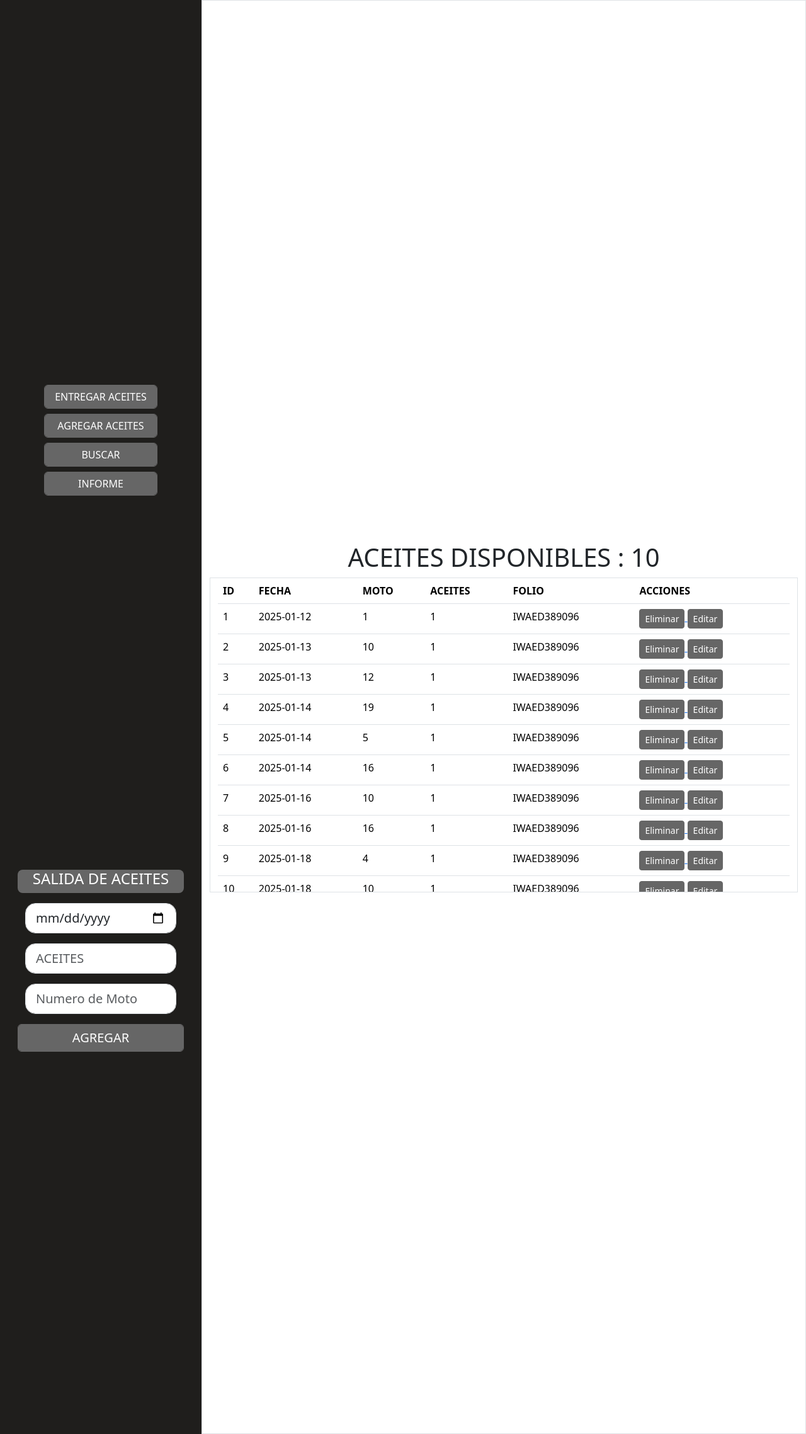
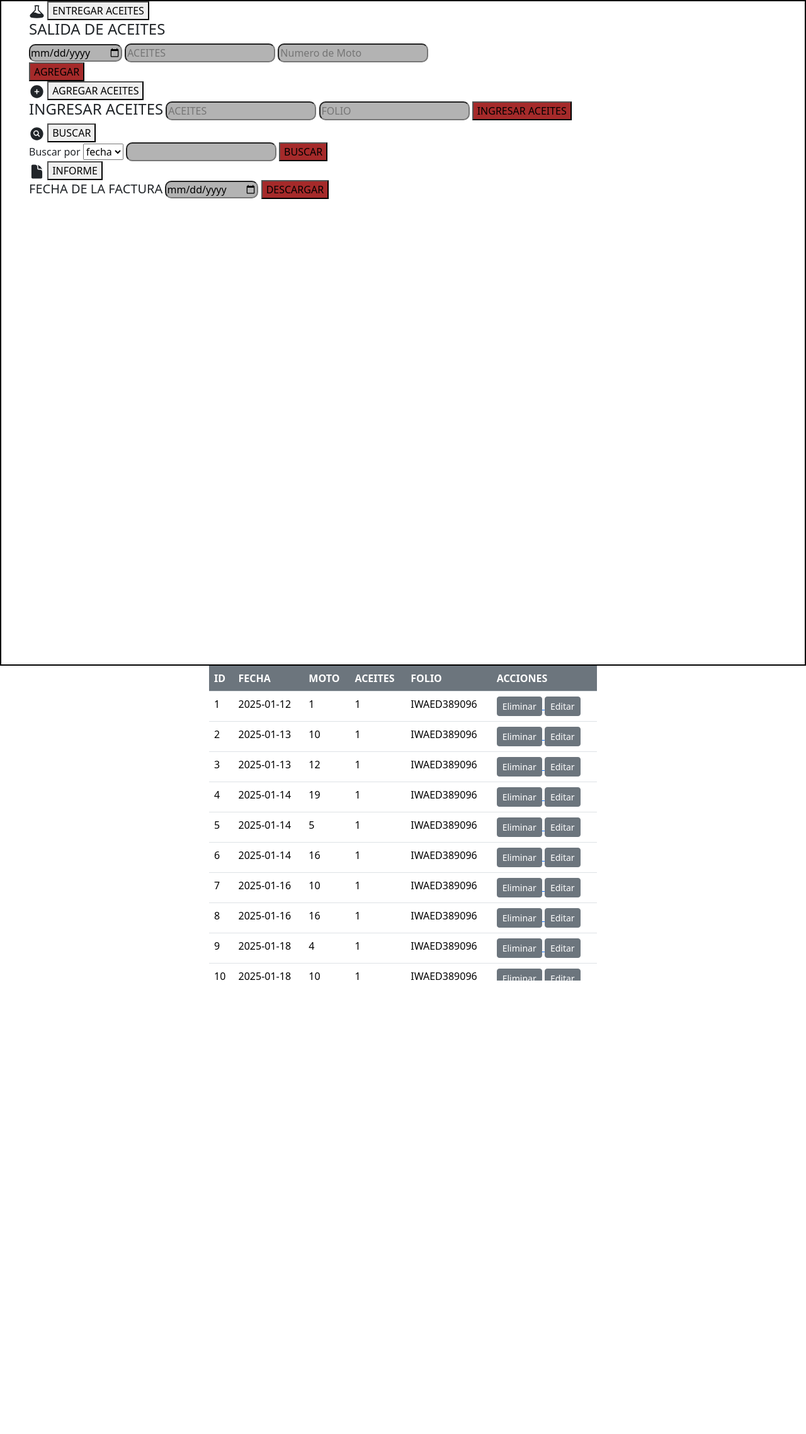
Before and after one commit to AlejandroCR070600/AceitesSufa, a PHP site: page / in a window 1280 px wide. Shown: the whole page at 63% size. Run offline with PHP 8.4, Linux system fonts and the light colour scheme; data comes from the database, SQL or seed files in the repository.

Commit message:
se esta haciendo el diseño

```diff
--- a/index.css
+++ b/index.css
@@ -2,6 +2,12 @@
  *{
         margin:none;
         padding:none;
+      }
+
+      body,html{
+        height: 100%;
+        margin:none;
+        padding: none;
       }
 
 .tableUI{
@@ -10,6 +16,32 @@
     height: 500px;
 
 }
+
 aside{
-    height: 100%;
+    border: 2px solid black;
 }
+ul{
+    list-style: none;
+}
+input[type="number"],
+input[type="text"],
+input[type="date"]{
+    background-color: rgb(179, 179, 179);
+    -moz-appearance: textfield;
+    border-radius: 10px;
+}
+
+input[type="submit"]{
+    background-color: brown;
+}
+.form{
+    display: none;
+}
+svg{
+  width: 25px;
+}
+
+.div{
+  border:2px solid red;
+  width: 30%;
+}
--- a/index.js
+++ b/index.js
@@ -1,10 +1,10 @@
+function mostrarFormulario(formID){
 
-  function mostrarFormulario(formId) {
-            // Ocultar todos los formularios
-            document.querySelectorAll('.form-container').forEach(function(form) {
+console.log(formID);
+document.querySelectorAll('.form').forEach(function(form) {
                 form.style.display = 'none';
             });
 
             // Mostrar el formulario seleccionado
-            document.getElementById('form' + formId).style.display = 'block';
-        }
+            document.getElementById('form' + formID).style.display = 'block';
+}
--- a/index.php
+++ b/index.php
@@ -56,101 +56,100 @@ if (isset($_GET['opciones'])) {
     <link href="index.css" rel="stylesheet">
 
     <script src="https://cdn.jsdelivr.net/npm/bootstrap@5.3.0-alpha1/dist/js/bootstrap.bundle.min.js"></script>
-    <style>
 
-
-.transparent{
-    background:transparent !important;
-}
-
-
-        .form-container {
-            display: none; /* Ocultar formularios inicialmente */
-
-
-        }
-        #form1 {
-            display: block;
-        }
-    </style>
 </head>
 
-<body class="">
-    <div class=" container-fluid ">
-        <section class="row  ">
+<body class="container-fluid">
+    <div class="">
 
-            <aside class="col-md-3  bg-dark min-vh-100  text-center  p-3 d-flex flex-column align-items-center justify-content-evenly" >
-
-                    <nav class=" d-flex flex-column justify-content-center align-items-center" role="group" aria-label="Basic example" >
-
-                                <button type="button" class=" m-1 btn btn-primary form-control" onclick="mostrarFormulario(1)">ENTREGAR ACEITES</button>
-                                <button type="button" class=" m-1 btn btn-primary form-control" onclick="mostrarFormulario(2)">AGREGAR ACEITES</button>
-
-                                <button type="button" class=" m-1 btn btn-primary form-control" onclick="mostrarFormulario(3)">BUSCAR</button>
-                                <button type="button" class=" m-1 btn btn-primary form-control" onclick="mostrarFormulario(4)">INFORME</button>
-
-
-                    </nav>
-
-
-                <form   id="form1" method="POST" action="BD/agregar_datos.php" class="d-flex flex-column container ">
-                    <label class="text-white bg-primary mb-3 rounded-3"><h4>SALIDA DE ACEITES</h4></label>
-
-             <div class="container">           <input type="date" id="fecha" name="fecha" placeholder="FECHA" class="col-md-10 rounded-4 form-control form-control-lg mb-3" >
-
-                        <input type="number" id="Aceites" name="Aceites" placeholder="ACEITES" class="col-md-10 rounded-4 form-control form-control-lg mb-3" >
-
-                        <input type="text" id="Num_moto" name="Num_Moto" placeholder="Numero de Moto" class="col-md-10 rounded-4 form-control form-control-lg mb-3" >
-                    </div>
-
-
-                        <input type="submit" value="AGREGAR" class="col-md-10 form-control btn btn-primary fs-5">
-
-
-                </form>
-
-                <form method="GET" action="BD/aceites_Disponibles.php" id="form2" class="form-container text-center">
-                    <label> <h4>INGRESAR ACEITES</h4></label>
-                    <input type="number" name="ingresoAceites" id="ingresoAceites" placeholder="ACEITES"  >
-                    <input type="text" name="ingresoFolio" id="ingresoFolio" placeholder="FOLIO" >
-                    <input type="submit" value="INGRESAR ACEITES" id="ing_Aceites" name="ing_Aceites" >
-                </form>
-
-                <form id="form3" class="form-container text-center " method="GET" action="" >
-                    <label for="buscar" class="form-label ">Buscar por</label>
-                    <select name="opciones" id="opciones" required class="form-select-sm text-white bg-secondary">
-                        <option value="Fecha" >fecha</option>
-                        <option value="Moto_Num">Moto</option>
-                        <option value="id" >folio</option>
-                    </select>
-                    <input type="input" id="buscar" name="buscar" class="" >
-                    <input type="submit" value="BUSCAR" class="">
-                </form>
+         <div class="row vh-100">
 
 
 
-                <form id="form4" class="form-container text-center" method="POST" action="pdf/generador_PDF.php">
-                    <label><h5>FECHA DE LA FACTURA</h5></label>
+    <aside id="aside" class="">
+        <ul class="">
+            <li class="">
+                <svg xmlns="http://www.w3.org/2000/svg" viewBox="0 0 24 24" fill="currentColor" class="">
+                    <path fill-rule="evenodd" d="M10.5 3.798v5.02a3 3 0 0 1-.879 2.121l-2.377 2.377a9.845 9.845 0 0 1 5.091 1.013 8.315 8.315 0 0 0 5.713.636l.285-.071-3.954-3.955a3 3 0 0 1-.879-2.121v-5.02a23.614 23.614 0 0 0-3 0Zm4.5.138a.75.75 0 0 0 .093-1.495A24.837 24.837 0 0 0 12 2.25a25.048 25.048 0 0 0-3.093.191A.75.75 0 0 0 9 3.936v4.882a1.5 1.5 0 0 1-.44 1.06l-6.293 6.294c-1.62 1.621-.903 4.475 1.471 4.88 2.686.46 5.447.698 8.262.698 2.816 0 5.576-.239 8.262-.697 2.373-.406 3.092-3.26 1.47-4.881L15.44 9.879A1.5 1.5 0 0 1 15 8.818V3.936Z" clip-rule="evenodd" />
+                </svg>
+                <button type="button" class="" onclick="mostrarFormulario(1)">ENTREGAR ACEITES</button>
+            </li>
+            <li id="form1" class="">
+                <form method="POST" action="BD/agregar_datos.php" class="">
+                    <label class=""><h4>SALIDA DE ACEITES</h4></label>
+                    <div class="">
+                        <input type="date" id="fecha" name="fecha" placeholder="FECHA" class="">
+                        <input type="number" id="Aceites" name="Aceites" placeholder="ACEITES" class="">
+                        <input type="text" id="Num_moto" name="Num_Moto" placeholder="Numero de Moto" class="">
+                    </div>
+                    <input type="submit" value="AGREGAR" class="">
+                </form>
+            </li>
+            <li class="">
+                <svg xmlns="http://www.w3.org/2000/svg" viewBox="0 0 24 24" fill="currentColor" class="">
+                    <path fill-rule="evenodd" d="M12 2.25c-5.385 0-9.75 4.365-9.75 9.75s4.365 9.75 9.75 9.75 9.75-4.365 9.75-9.75S17.385 2.25 12 2.25ZM12.75 9a.75.75 0 0 0-1.5 0v2.25H9a.75.75 0 0 0 0 1.5h2.25V15a.75.75 0 0 0 1.5 0v-2.25H15a.75.75 0 0 0 0-1.5h-2.25V9Z" clip-rule="evenodd" />
+                </svg>
+                <button type="button" class="" onclick="mostrarFormulario(2)">AGREGAR ACEITES</button>
+            </li>
+            <li id="form2" class="">
+                <form method="GET" action="BD/aceites_Disponibles.php" class="">
+                    <label class=""><h4>INGRESAR ACEITES</h4></label>
+                    <input type="number" name="ingresoAceites" id="ingresoAceites" placeholder="ACEITES" class="">
+                    <input type="text" name="ingresoFolio" id="ingresoFolio" placeholder="FOLIO" class="">
+                    <input type="submit" value="INGRESAR ACEITES" id="ing_Aceites" name="ing_Aceites" class="">
+                </form>
+            </li>
+            <li class="">
+                <svg xmlns="http://www.w3.org/2000/svg" viewBox="0 0 24 24" fill="currentColor" class="">
+                    <path d="M8.25 10.875a2.625 2.625 0 1 1 5.25 0 2.625 2.625 0 0 1-5.25 0Z" />
+                    <path fill-rule="evenodd" d="M12 2.25c-5.385 0-9.75 4.365-9.75 9.75s4.365 9.75 9.75 9.75 9.75-4.365 9.75-9.75S17.385 2.25 12 2.25Zm-1.125 4.5a4.125 4.125 0 1 0 2.338 7.524l2.007 2.006a.75.75 0 1 0 1.06-1.06l-2.006-2.007a4.125 4.125 0 0 0-3.399-6.463Z" clip-rule="evenodd" />
+                </svg>
+                <button type="button" class="" onclick="mostrarFormulario(3)">BUSCAR</button>
+            </li>
+            <li id="form3" class="">
+                <form method="GET" action="" class="">
+                    <label for="buscar" class="">Buscar por</label>
+                    <select name="opciones" id="opciones" required class="">
+                        <option value="Fecha">fecha</option>
+                        <option value="Moto_Num">Moto</option>
+                        <option value="id">folio</option>
+                    </select>
+                    <input type="text" id="buscar" name="buscar" class="">
+                    <input type="submit" value="BUSCAR" class="">
+                </form>
+            </li>
+            <li class="">
+                <svg xmlns="http://www.w3.org/2000/svg" viewBox="0 0 24 24" fill="currentColor" class="">
+                    <path d="M5.625 1.5c-1.036 0-1.875.84-1.875 1.875v17.25c0 1.035.84 1.875 1.875 1.875h12.75c1.035 0 1.875-.84 1.875-1.875V12.75A3.75 3.75 0 0 0 16.5 9h-1.875a1.875 1.875 0 0 1-1.875-1.875V5.25A3.75 3.75 0 0 0 9 1.5H5.625Z" />
+                    <path d="M12.971 1.816A5.23 5.23 0 0 1 14.25 5.25v1.875c0 .207.168.375.375.375H16.5a5.23 5.23 0 0 1 3.434 1.279 9.768 9.768 0 0 0-6.963-6.963Z" />
+                </svg>
+                <button type="button" class="" onclick="mostrarFormulario(4)">INFORME</button>
+            </li>
+            <li id="form4" class="">
+                <form method="POST" action="pdf/generador_PDF.php" class="">
+                    <label class=""><h5>FECHA DE LA FACTURA</h5></label>
                     <input id="select_Informe" name="select_Informe" type="DATE" class="">
                     <input type="submit" name="submitInforme" value="DESCARGAR" class="">
                 </form>
+            </li>
+        </ul>
+    </aside>
 
-            </aside>
 
-            <main class=" d-flex flex-column align-items-center justify-content-center col-md-9 border" >
-                <?php echo"<h1 >".$aceites_Stock."</h1>"; ?>
-                <div class="tableUI container-fluid table-responsive border">
-                    <table class="table" >
-                        <thead class="">
-                            <tr>
-                                <th>ID</th>
-                                <th>FECHA</th>
-                                <th>MOTO</th>
-                                <th>ACEITES</th>
-                                <th>FOLIO</th>
-                                <th>ACCIONES</th>
+
+                <div class=" container tableUI col-sm-12 col-md-6">
+                    <table class="table table-hover " >
+                        <thead class="" >
+                            <tr >
+                                <th class="bg-secondary  text-white">ID</th>
+                                <th class="bg-secondary  text-white">FECHA</th>
+                                <th class="bg-secondary  text-white">MOTO</th>
+                                <th class="bg-secondary  text-white">ACEITES</th>
+                                <th class="bg-secondary  text-white">FOLIO</th>
+                                <th class="bg-secondary  text-white">ACCIONES</th>
                             </tr>
                         </thead>
+
                         <tbody class="" >
                             <?php
                             if ($result->num_rows > 0) {
@@ -163,10 +162,10 @@ if (isset($_GET['opciones'])) {
                                     echo "<td>".$row['folio']."</td>";
                                     echo "<td>
                                             <a href='BD/eliminar.php?id=" . $row['id'] . "' onclick='return confirm(\"¿Estás seguro de eliminar este registro?\")'>
-                                                <button class='btn btn-primary text-white btn-sm'>Eliminar</button>
+                                                <button class='btn btn-secondary text-white btn-sm'>Eliminar</button>
                                             </a>
                                             <a href='BD/agregar_datosE.php?id=" . $row['id'] . "'>
-                                                <button class='btn btn-primary text-white btn-sm'>Editar</button>
+                                                <button class='btn btn-secondary text-white btn-sm'>Editar</button>
                                             </a>
                                         </td>";
                                     echo "</tr>";
@@ -174,17 +173,21 @@ if (isset($_GET['opciones'])) {
                             }
                             ?>
                         </tbody>
+
                     </table>
                 </div>
-            </main>
-        </section>
+
+         </div>
+
+
+
     </div>
 
 
 
 
 
-<script src=""></script>
+<script src="index.js"></script>
 <style>
     .table-responsive::-webkit-scrollbar {
         width: 8px; /* Ancho del scroll */
--- a/styles.scss
+++ b/styles.scss
@@ -1,15 +1,21 @@
+
+
 @use "node_modules/bootstrap/scss/bootstrap" with (
 
-  $theme-colors: (
-    "primary":    #666666,
-    "secondary":  #d3bea7,
-    "success":    gray,
-    "info":       #255C99,
-    "warning":    #ff9f00,
-    "danger":     #ff4136,
-    "light":      #57B4BA,
-    "dark":       #1f1e1c
-  )
+$theme-colors: (
+  "primary":    #0d6efd,   // Azul
+  "secondary":  #6c757d,   // Gris oscuro
+  "success":    #198754,   // Verde
+  "info":       #0dcaf0,   // Celeste
+  "warning":    #ffc107,   // Amarillo
+  "danger":     #dc3545,   // Rojo
+  "light":      #f8f9fa,   // Gris muy claro
+  "dark":       #212529    // Gris muy oscuro
+)
+
+
+
+
 
 
 );
```
Also changed, not shown: styles.css, 2 other files.
